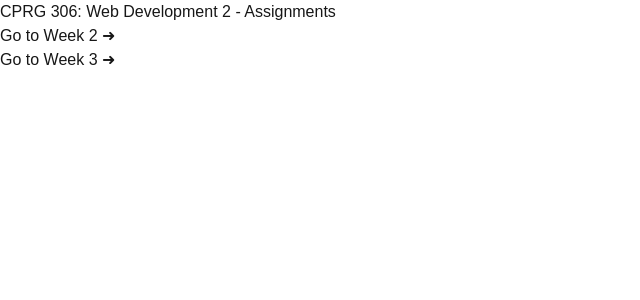
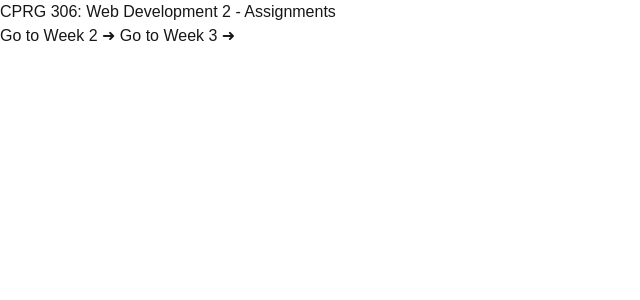
Before and after one commit to monic421/cprg306-assignments, a Next.js app: page / in a window 1280 px wide. Shown: the top 300 px of the page, without its empty margins (0-640 px from the left). Built offline with nearby package versions, Linux system fonts and the light colour scheme.

Commit message:
week-3: add page, Item, ItemList + link

```diff
--- a/app/page.js
+++ b/app/page.js
@@ -4,8 +4,10 @@ export default function Home() {
   return (
     <main>
       <h1>CPRG 306: Web Development 2 - Assignments</h1>
-      <p><Link href="/week-2"> Go to Week 2 ➜</Link></p>
-      <p><Link href="/week-3"> Go to Week 3 ➜</Link></p>
+      <p>
+        <Link href="/week-2"> Go to Week 2 ➜</Link>
+        <Link href="/week-3"> Go to Week 3 ➜</Link>
+      </p>
     </main>
   );
 }
```
